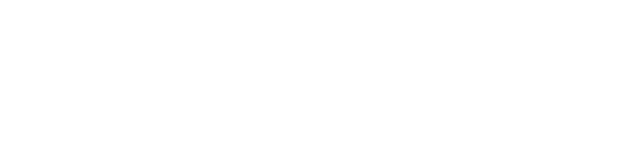
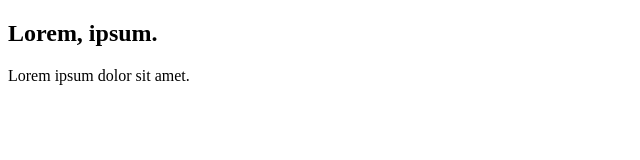
Before and after one commit to drugovan/git-basics, a plain HTML site: page index.html in a window 1280 px wide. Shown: the whole page, without its empty margins (0-640 px from the left). Drawn offline with Linux system fonts and the light colour scheme.

Commit message:
add section to index.html

```diff
--- a/index.html
+++ b/index.html
@@ -7,6 +7,13 @@
   <title>Document</title>
 </head>
 <body>
-
+  <section>
+    <div class="container">
+      <div class="block">
+        <h2 class="block__title">Lorem, ipsum.</h2>
+        <p class="block__text">Lorem ipsum dolor sit amet.</p>
+      </div>
+    </div>
+  </section>
 </body>
 </html>
```
